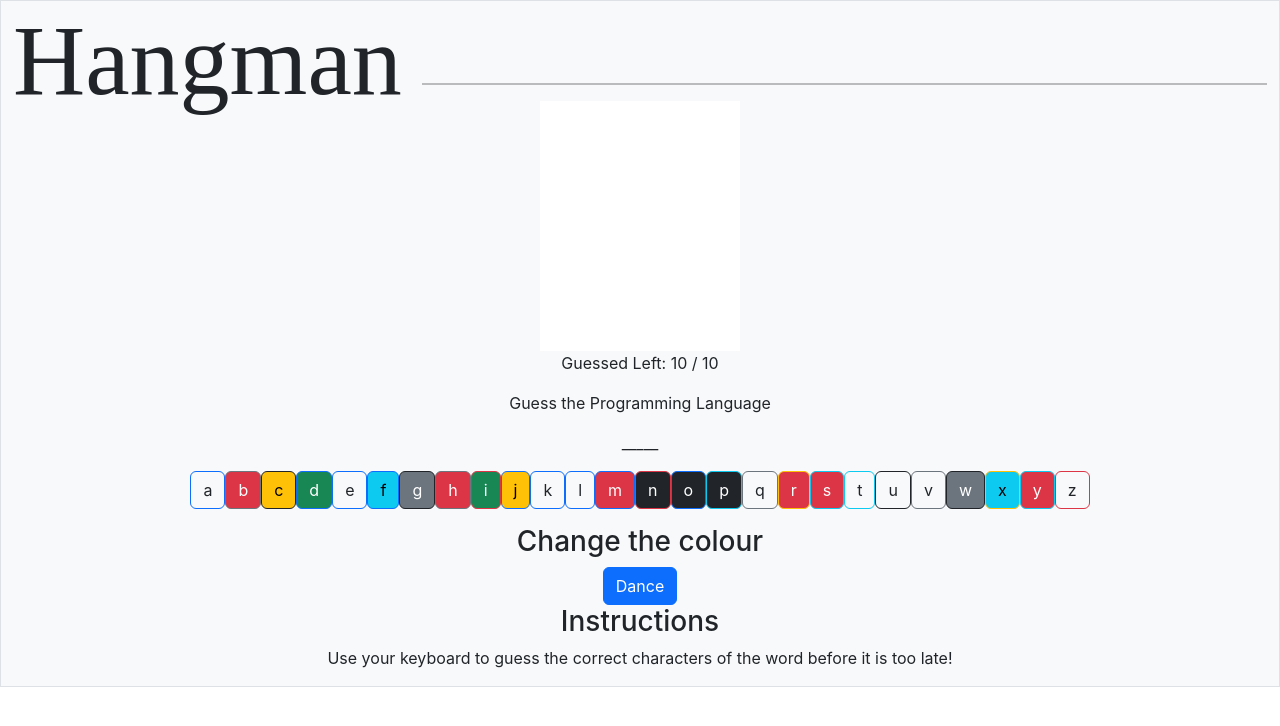
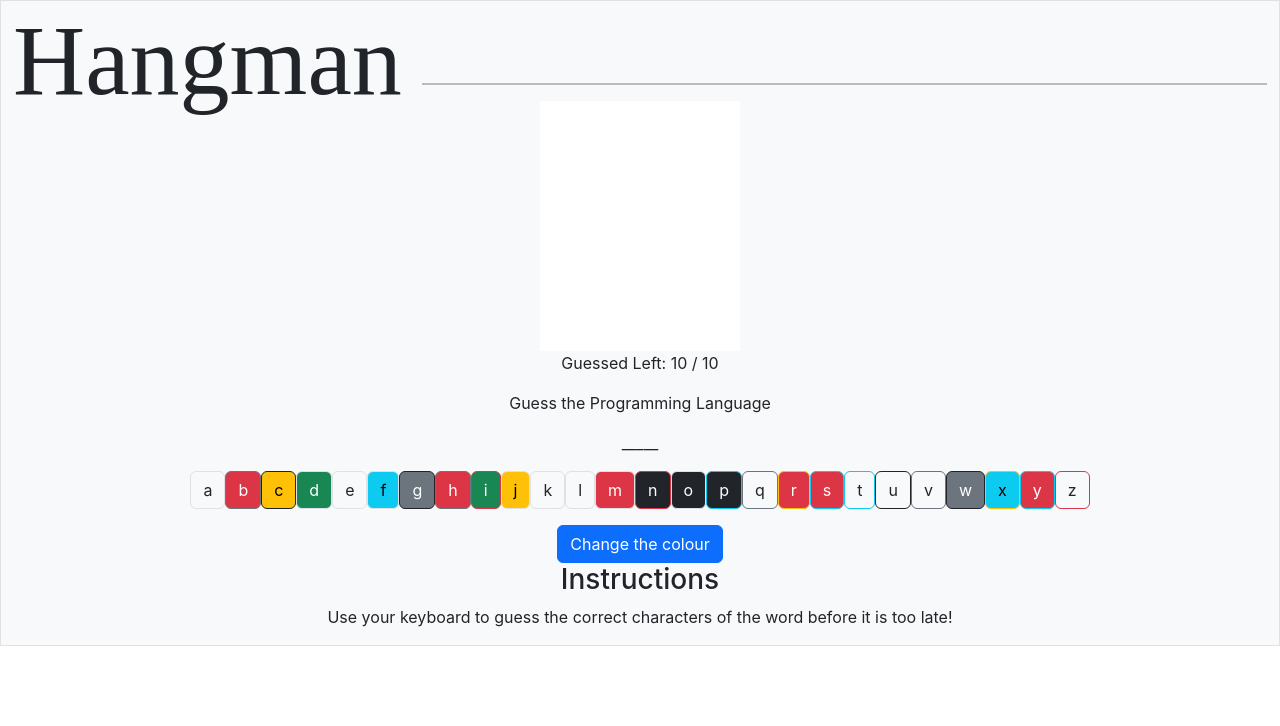
Before and after one commit to theodorebailey/Hangman-react-version-2, a React (Create React App) app: page / in a window 1280 px wide. Shown: the top 726 px of the page. Built offline with nearby package versions, Linux system fonts and the light colour scheme.

Commit message:
Working project, add new components

```diff
--- a/src/App.css
+++ b/src/App.css
@@ -37,13 +37,13 @@
   }
 }
 
-button {
-
+button *:disabled {
+  background-color: white;
+  color: white;
 }
 
 button:hover {
-  transform:scale(1.7,1.7);
-  -webkit-transform:scale(1.3,1.3);
-  -moz-transform:scale(1.3,1.3);
-  background-color: black;
+  transform:scale(1.5,1.5);
+  -webkit-transform:scale(1.5,1.5);
+  -moz-transform:scale(1.5,1.5);
 }
--- a/src/Hangman.js
+++ b/src/Hangman.js
@@ -67,7 +67,7 @@ class Hangman extends Component {
     return "abcdefghijklmnopqrstuvwxyz".split("").map((letter) => (
       <button
         type="button"
-        class={`btn ${Buttoncolour()} border ${Bordercolour() || 'border-primary'}`}
+        class={`btn ${Buttoncolour()} border ${Bordercolour()}`}
         key={letter}
         value={letter}
         onClick={this.handleGuess}
--- a/src/components/Newcomp.js
+++ b/src/components/Newcomp.js
@@ -19,14 +19,12 @@ export class Newcomp extends Component {
 
       this.state = {
          message: "Change the colour",
-         sub: "Dance",
       }
     }
 
 Buttonchange=()=> {
     this.setState({
         message: "To change the mood",
-        sub: "Everyday",
     })
 }
 
@@ -42,11 +40,8 @@ Buttonchange=()=> {
 
     return (
       <div>
-        <h3>
-            { this.state.message }
-        </h3>
         <button className={`btn ${buttonColour}`} onClick={this.Buttonchange}>
-            {this.state.sub}
+            {this.state.message}
         </button>
       </div>
     )
```
